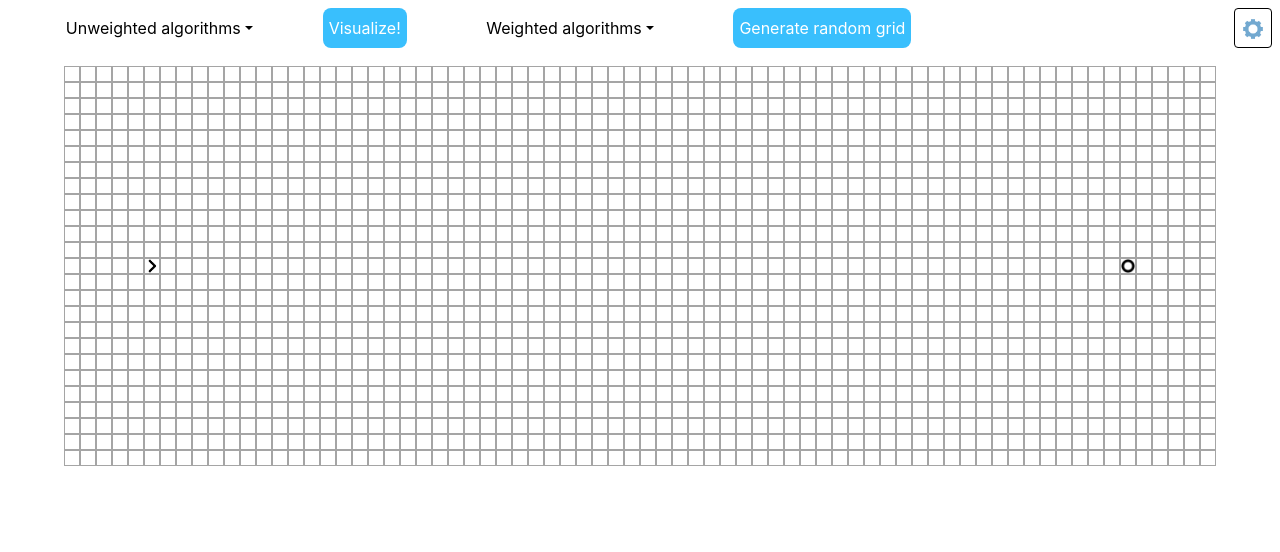
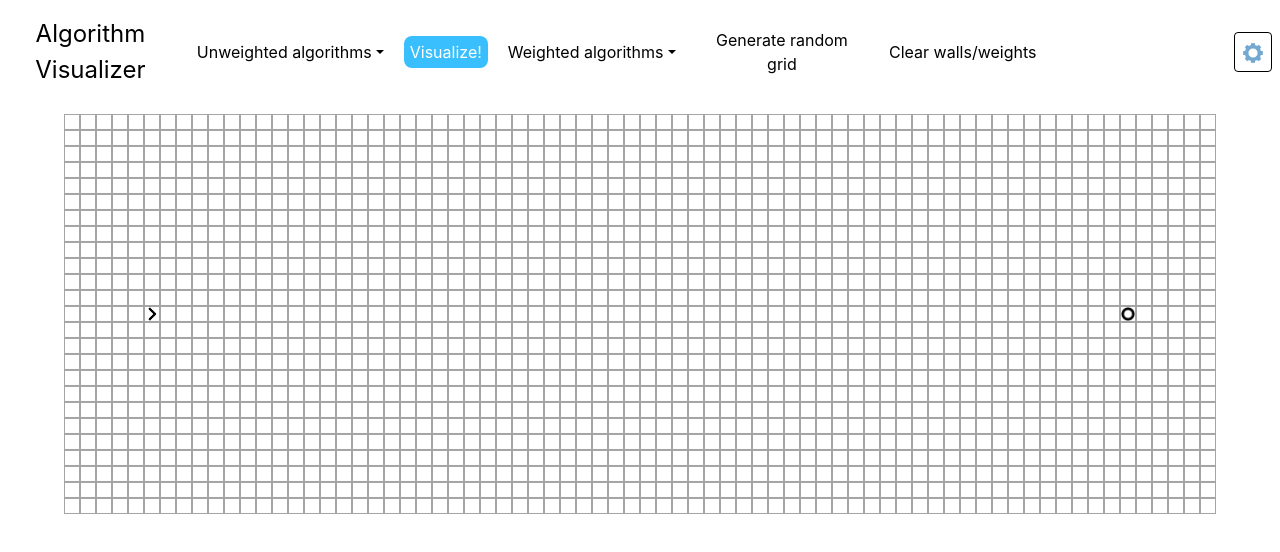
Before and after one commit to Roseak-lin/DS-and-Algorithm-Visualizer, a React (Create React App) app: page / in a window 1280 px wide. Shown: the top 552 px of the page. Built offline with nearby package versions, Linux system fonts and the light colour scheme.

Commit message:
Added a star and re-enabled drag and drop
Added new algorithm

```diff
--- a/public/index.html
+++ b/public/index.html
@@ -9,7 +9,7 @@
   <meta name="description" content="Web site created using create-react-app" />
   <link rel="apple-touch-icon" href="%PUBLIC_URL%/logo192.png" />
 
-  <title>React App</title>
+  <title>DS & Algorithm Visualizer</title>
 </head>
 
 <body>
--- a/src/Algorithms/WeightedSearchAlgorithms.js
+++ b/src/Algorithms/WeightedSearchAlgorithms.js
@@ -1,50 +1,101 @@
+const rows = 25;
+const cols = 72;
+
 var visited;
 var previousNode;
 
 export function dijkstra(grid, startX, startY, endX, endY) {
     // reset visited grid and previousNode grid
-    initializeVisited(grid);
-    resetPreviousNode(grid);
+    resetVisited();
+    resetPreviousNode();
     let q = [], path = [];
-    q.push([startX, startY, null]);
+    q.push([startX, startY, null, null, 0]);
     while (!!q.length) {
-        let currentNode = q.shift();
-        if (currentNode[0] < 0 || currentNode[1] < 0 || currentNode[0] >= 72 || currentNode[1] >= 25 || visited[currentNode[1]][[currentNode[0]]]) {
+        let node = q.shift();
+        if (visited[node[1]][[node[0]]]) {
             continue;
         }
 
-        visited[currentNode[1]][currentNode[0]] = true;
-        path.push([currentNode[0], currentNode[1], currentNode[2], currentNode[3]]);
+        visited[node[1]][node[0]] = true;
+        path.push([node[0], node[1], node[2], node[3]]);
 
-        if (currentNode[2] != null && previousNode[currentNode[1]][currentNode[0]] === null) {
-            previousNode[currentNode[1]][currentNode[0]] = [currentNode[2], currentNode[3]];
+        if (node[2] != null && previousNode[node[1]][node[0]] === null) {
+            previousNode[node[1]][node[0]] = [node[2], node[3]];
         }
 
-        if (currentNode[0] === endX && currentNode[1] === endY) {
+        if (node[0] === endX && node[1] === endY) {
             return path;
         }
 
         // pushing second and third element to allow backtracking to highlight the shortest path
-        if (currentNode[0] + 1 <= 71) {
-            q.push([currentNode[0] + 1, currentNode[1], currentNode[0], currentNode[1]]);
+        if (node[0] + 1 < cols) {
+            q.push([node[0] + 1, node[1], node[0], node[1]]);
         }
 
-        if (currentNode[0] - 1 >= 0) {
-            q.push([currentNode[0] - 1, currentNode[1], currentNode[0], currentNode[1]]);
+        if (node[0] - 1 >= 0) {
+            q.push([node[0] - 1, node[1], node[0], node[1]]);
         }
 
-        if (currentNode[1] + 1 <= 24) {
-            q.push([currentNode[0], currentNode[1] + 1, currentNode[0], currentNode[1]]);
+        if (node[1] + 1 < rows) {
+            q.push([node[0], node[1] + 1, node[0], node[1]]);
         }
 
-        if (currentNode[1] - 1 >= 0) {
-            q.push([currentNode[0], currentNode[1] - 1, currentNode[0], currentNode[1]]);
+        if (node[1] - 1 >= 0) {
+            q.push([node[0], node[1] - 1, node[0], node[1]]);
         }
 
         // sort queue to get the next neighbor with the least weight
-        q = sortQueue(q, grid);
+        q.sort((a, b) => {
+            return grid[a[1]][a[0]].weight - grid[b[1]][b[0]].weight;
+        });
     }
     return path;
+}
+
+export function astar (grid, startX, startY, endX, endY) {
+    resetPreviousNode();
+    resetVisited();
+    let q = [], path = [];
+    q.push([startX, startY, null, null, 0]);
+
+    while (!!q.length) {
+        let node = q.shift();
+        if (visited[node[1]][node[0]]) {
+            continue;
+        }
+
+        visited[node[1]][node[0]] = true;
+        path.push([node[0], node[1], node[2], node[3]]);
+        if (node[2] != null && previousNode[node[1]][node[0]] === null) {
+            previousNode[node[1]][node[0]] = [node[2], node[3]];
+        }
+
+        if (node[0] === endX && node[1] === endY) {
+            return path;
+        }
+
+
+        if (node[0] + 1 < cols) {
+            q.push([node[0] + 1, node[1], node[0], node[1], node[4] + grid[node[1]][node[0]].weight]);
+        }
+
+        if (node[0] - 1 >= 0) {
+            q.push([node[0] - 1, node[1], node[0], node[1], node[4] + grid[node[1]][node[0]].weight]);
+        }
+
+        if (node[1] + 1 < rows) {
+            q.push([node[0], node[1] + 1, node[0], node[1], node[4] + grid[node[1]][node[0]].weight]);
+        }
+
+        if (node[1] - 1 >= 0) {
+            q.push([node[0], node[1] - 1, node[0], node[1], node[4] + grid[node[1]][node[0]].weight]);
+        }
+
+        // sort by path weight and manhatten distance
+        q.sort((a, b) => {
+            return (a[4] + (Math.abs(a[1] - endY) + Math.abs(a[0] - endX))) - (b[4] + (Math.abs(b[1] - endY) + Math.abs(b[0] - endX)));
+        });
+    }
 }
 
 // function that will return the shortest path
@@ -66,31 +117,23 @@ export function weightedShortestPath(startX, startY, path) {
     return shortestPath;
 }
 
-// sorting the queue such that it behaves like a priority queue
-function sortQueue(arr, grid) {
-    arr.sort((a, b) => {
-        return grid[a[1]][a[0]].weight - grid[b[1]][b[0]].weight;
-    });
-    return arr;
-}
-
 // method that re initializes the visited
-function initializeVisited(grid) {
+function resetVisited() {
     visited = [];
-    for (let i = 0; i < grid.length; i++) {
+    for (let i = 0; i < rows; i++) {
         visited.push([]);
-        for (let j = 0; j < grid[i].length; j++) {
+        for (let j = 0; j < cols; j++) {
             visited[i].push(false);
         }
     }
 }
 
 // function to reset grid that helps with finding the shortest path
-function resetPreviousNode(grid) {
+function resetPreviousNode() {
     previousNode = [];
-    for (let i = 0; i < grid.length; i++) {
+    for (let i = 0; i < rows; i++) {
         previousNode.push([]);
-        for (let j = 0; j < grid[i].length; j++) {
+        for (let j = 0; j < cols; j++) {
             previousNode[i].push(null);
         }
     }
--- a/src/App.css
+++ b/src/App.css
@@ -10,14 +10,15 @@
 .grid-square {
     display: inline-block;
     background-color: transparent;
-    border: 0.05vw solid rgb(77, 77, 77, 0.5);
+    border: 1px solid rgb(77, 77, 77, 0.5);
     width: 1.25vw;
     height: 1.25vw;
-    font-size: 0.8vw;
+    font-size: 0.75vw;
     text-align: center;
     overflow: hidden;
     padding: 0;
     margin: 0;
+    user-select: none;
 }
 
 .grid-square:hover {
@@ -82,17 +83,13 @@
 }
 
 .grid-square.selected {
-    background-color: #ED553B;
+    background-color: #28b0ff;
     transition: 0.3s;
 }
 
 .grid-square.unselected {
     color: #000;
     background-color: transparent;
-}
-
-.grid-square.start:hover, .grid-square.end:hover {
-    cursor: grab;
 }
 
 .grid-square.start, .grid-square.end {
@@ -102,8 +99,19 @@
 .grid-square.visited {
     animation: visit-square 0.3s;
     color: #fff;
-    background-color: #173F5F;
+    background-color: #153e90;
     border: 1px solid rgb(255, 255, 255, 0.5);
+}
+
+@keyframes visit-square {
+    from {
+        background-color: #fffb00;
+        border: 0.05vw solid rgb(77, 77, 77, 0.5);
+    }
+    to {
+        background-color: #153e90;
+        border: 0.05vw solid rgb(255, 255, 255, 0.5);
+    }
 }
 
 .grid-square.shortestpath {
@@ -114,6 +122,7 @@
 }
 
 #start {
+    background-color: white;
     margin: 0;
     float: left;
     width: 1.1vw;
@@ -121,21 +130,15 @@
 }
 
 #end {
+    background-color: white;
     margin: 0;
     float: left;
     width: 1.1vw;
     height: 1.1vw;
 }
 
-@keyframes visit-square {
-    from {
-        background-color: #35aeff;
-        border: 0.05vw solid rgb(77, 77, 77, 0.5);
-    }
-    to {
-        background-color: #173F5F;
-        border: 0.05vw solid rgb(255, 255, 255, 0.5);
-    }
+#start:hover, #end:hover {
+    cursor: grab;
 }
 
 /* Nav bar */
@@ -143,14 +146,20 @@
 #nav {
     margin-top: 0.5em;
     margin-bottom: 1em;
+    align-items: center;
 }
 
-#navbar-btn {
+.nav-title {
+    font-size: 1.5em;
+}
+
+.navbar-btn {
     margin: 0 0.25em 0 0.25em;
     border-radius: 0.5em;
     background-color: #39bffd;
     color: #fff;
     border: none;
+    height: 2em;
 }
 
 .nav-link {
@@ -174,6 +183,7 @@
     border-radius: 0.25em;
     border: 1px solid #000;
     background-color: #fff;
+    height: 2.5em;
 }
 
 #gear {
--- a/src/Components/Grid.jsx
+++ b/src/Components/Grid.jsx
@@ -2,12 +2,16 @@ import React from "react";
 import Square from "./GridSquare";
 import NavigationBar from "./NavBar";
 
-import { bfs, dfs, unweightedShortestPath } from "../Algorithms/UnweightedSearchAlgorithms";
+import { bfs, dfs } from "../Algorithms/UnweightedSearchAlgorithms";
+import { dijkstra, astar } from "../Algorithms/WeightedSearchAlgorithms";
 import {
-  dijkstra,
-  weightedShortestPath,
-} from "../Algorithms/WeightedSearchAlgorithms";
+  drawUnweightedShortestPath,
+  drawWeightedShortestPath,
+} from "../Grid-Functions/PathDrawing";
 import Settings from "./Settings";
+
+const gridRows = 25;
+const gridCols = 72;
 
 var unweightedStartNodeX = 5;
 var unweightedStartNodeY = 12;
@@ -28,7 +32,7 @@ export default class Grid extends React.Component {
       weightedGrid: [],
       currGrid: "unweighted",
       algorithm: null,
-      speed: 10,
+      speed: 20,
     };
 
     this.visualizeAlgorithm = this.visualizeAlgorithm.bind(this);
@@ -37,9 +41,9 @@ export default class Grid extends React.Component {
   componentDidMount() {
     // initialize grid
     let grid = [];
-    for (let i = 0; i < 25; i++) {
+    for (let i = 0; i < gridRows; i++) {
       grid.push([]);
-      for (let j = 0; j < 72; j++) {
+      for (let j = 0; j < gridCols; j++) {
         let isStart = i === unweightedStartNodeY && j === unweightedStartNodeX,
           isEnd = i === unweightedEndNodeY && j === unweightedEndNodeX,
           className;
@@ -70,9 +74,9 @@ export default class Grid extends React.Component {
 
     // initialize weighted grid
     grid = [];
-    for (let i = 0; i < 25; i++) {
+    for (let i = 0; i < gridRows; i++) {
       grid.push([]);
-      for (let j = 0; j < 72; j++) {
+      for (let j = 0; j < gridCols; j++) {
         let isStart = i === weightedStartNodeY && j === weightedStartNodeX,
           isEnd = i === weightedEndNodeY && j === weightedEndNodeX,
           className;
@@ -92,7 +96,7 @@ export default class Grid extends React.Component {
           x: j,
           id: i + "-" + j,
           className: className,
-          weight: 0 /*Math.trunc(Math.random() * 5)*/,
+          weight: 0,
         });
       }
     }
@@ -121,7 +125,7 @@ export default class Grid extends React.Component {
     } else {
       const newSquare = {
         ...node,
-        weight: node.weight + 1,
+        weight: node.weight + 1 === 5 ? 0 : node.weight + 1,
       };
       newGrid[y][x] = newSquare;
     }
@@ -151,7 +155,14 @@ export default class Grid extends React.Component {
     }
     setTimeout(() => {
       document.getElementsByClassName("grid")[0].style.pointerEvents = "auto";
-      this.drawUnweightedShortestPath(path);
+      drawUnweightedShortestPath(
+        unweightedStartNodeX,
+        unweightedStartNodeY,
+        unweightedEndNodeX,
+        unweightedEndNodeY,
+        speed,
+        path
+      );
     }, path.length * speed);
   }
 
@@ -175,32 +186,15 @@ export default class Grid extends React.Component {
     }
     setTimeout(() => {
       document.getElementsByClassName("grid")[0].style.pointerEvents = "auto";
-      this.drawUnweightedShortestPath(path)
+      drawUnweightedShortestPath(
+        unweightedStartNodeX,
+        unweightedStartNodeY,
+        unweightedEndNodeX,
+        unweightedEndNodeY,
+        speed,
+        path
+      );
     }, path.length * speed);
-  }
-
-  drawUnweightedShortestPath(path) {
-    document.getElementsByClassName("grid")[0].style.pointerEvents = "none";
-    const shortestPath = unweightedShortestPath(
-      unweightedStartNodeX,
-      unweightedStartNodeY,
-      unweightedEndNodeX,
-      unweightedEndNodeY,
-      path
-    );
-
-    let speed = this.state.speed;
-
-    for (let i = 0; i < shortestPath.length; i++) {
-      setTimeout(() => {
-        let id = shortestPath[i][1] + "-" + shortestPath[i][0];
-        document.getElementById(id).className = "grid-square shortestpath"
-      }, speed * i * 2);
-    }
-
-    setTimeout(() => {
-      document.getElementsByClassName("grid")[0].style.pointerEvents = "auto";
-    }, speed * shortestPath.length * 2);
   }
 
   /********************* Weighted algorithms *********************/
@@ -213,7 +207,7 @@ export default class Grid extends React.Component {
       weightedEndNodeX,
       weightedEndNodeY
     );
-    const speed = this.state.speed;
+    let speed = this.state.speed;
 
     for (let i = 1; i < path.length - 1; i++) {
       setTimeout(() => {
@@ -225,28 +219,33 @@ export default class Grid extends React.Component {
 
     setTimeout(() => {
       document.getElementsByClassName("grid")[0].style.pointerEvents = "auto";
-      this.drawWeightedShortestPath(path);
+      drawWeightedShortestPath(weightedEndNodeX, weightedEndNodeY, speed, path);
     }, path.length * speed);
   }
 
-  drawWeightedShortestPath(path) {
+  animateAstar(grid) {
     document.getElementsByClassName("grid")[0].style.pointerEvents = "none";
-    let speed = this.state.speed;
-    const shortestPath = weightedShortestPath(
+    const path = astar(
+      grid,
       weightedStartNodeX,
       weightedStartNodeY,
-      path
+      weightedEndNodeX,
+      weightedEndNodeY
     );
-    for (let i = 0; i < shortestPath.length; i++) {
+
+    let speed = this.state.speed;
+
+    for (let i = 1; i < path.length - 1; i++) {
       setTimeout(() => {
-        let id = shortestPath[i][1] + "-" + shortestPath[i][0];
-        document.getElementById(id).className = "grid-square shortestpath";
-      }, speed * i * 2);
+        let id = path[i][1] + "-" + path[i][0];
+        document.getElementById(id).className = "grid-square visited";
+      }, speed * i);
     }
 
     setTimeout(() => {
       document.getElementsByClassName("grid")[0].style.pointerEvents = "auto";
-    }, shortestPath.length * speed * 2);
+      drawWeightedShortestPath(weightedEndNodeX, weightedEndNodeY, speed, path);
+    }, speed * path.length);
   }
 
   /////////////////// visualize button function //////////////////////////
@@ -262,6 +261,9 @@ export default class Grid extends React.Component {
         break;
       case "Dijkstra's":
         this.animateDijkstra(mainGrid);
+        break;
+      case "A*":
+        this.animateAstar(mainGrid);
         break;
       default:
         document.getElementById("popup").style.display = "block";
@@ -286,12 +288,30 @@ export default class Grid extends React.Component {
   changeGrid(type) {
     resetGrid();
     if (type === "weighted" && this.state.currGrid === "unweighted") {
+      document.getElementById(unweightedStartNodeY + "-" + unweightedStartNodeX).classList.replace("start", "unselected");
+      document.getElementById(unweightedEndNodeY + "-" + unweightedEndNodeX).classList.replace("end", "unselected");
+      document
+        .getElementById(weightedStartNodeY + "-" + weightedStartNodeX)
+        .appendChild(document.getElementById("start"));
+      document
+        .getElementById(weightedEndNodeY + "-" + weightedEndNodeX)
+        .appendChild(document.getElementById("end"));
+
       this.setState({
         unweightedGrid: this.state.mainGrid,
         mainGrid: this.state.weightedGrid,
         currGrid: "weighted",
       });
     } else if (type === "unweighted" && this.state.currGrid === "weighted") {
+      document.getElementById(weightedStartNodeY + "-" + weightedStartNodeX).classList.replace("start", "unselected");
+      document.getElementById(weightedEndNodeY + "-" + weightedEndNodeX).classList.replace("end", "unselected");
+      document
+        .getElementById(unweightedStartNodeY + "-" + unweightedStartNodeX)
+        .appendChild(document.getElementById("start"));
+      document
+        .getElementById(unweightedEndNodeY + "-" + unweightedEndNodeX)
+        .appendChild(document.getElementById("end"));
+
       this.setState({
         weightedGrid: this.state.mainGrid,
         mainGrid: this.state.unweightedGrid,
@@ -303,9 +323,12 @@ export default class Grid extends React.Component {
   generateRandomGrid() {
     let grid = this.state.mainGrid.slice();
     if (this.state.currGrid === "unweighted") {
-      for (let i = 0; i < 25; i++) {
-        for (let j = 0; j < 72; j++) {
-          if ((i === unweightedStartNodeY && j === unweightedStartNodeX) || (i === unweightedEndNodeY && j === unweightedEndNodeX)) {
+      for (let i = 0; i < gridRows; i++) {
+        for (let j = 0; j < gridCols; j++) {
+          if (
+            (i === unweightedStartNodeY && j === unweightedStartNodeX) ||
+            (i === unweightedEndNodeY && j === unweightedEndNodeX)
+          ) {
             continue;
           }
           grid[i][j].isWall = Math.random() * 5 > 4;
@@ -320,8 +343,8 @@ export default class Grid extends React.Component {
         this.setState({ unweightedGrid: grid });
       }
     } else {
-      for (let i = 0; i < 25; i++) {
-        for (let j = 0; j < 72; j++) {
+      for (let i = 0; i < gridRows; i++) {
+        for (let j = 0; j < gridCols; j++) {
           if (i === weightedEndNodeY && j === weightedEndNodeX) {
             grid[i][j].weight = 0;
             continue;
@@ -336,6 +359,71 @@ export default class Grid extends React.Component {
       }
     }
   }
+
+  clearWeightsAndWalls() {
+    let grid = [];
+    if (this.state.currGrid === "unweighted") {
+      for (let i = 0; i < gridRows; i++) {
+        grid.push([]);
+        for (let j = 0; j < gridCols; j++) {
+          let isStart =
+              i === unweightedStartNodeY && j === unweightedStartNodeX,
+            isEnd = i === unweightedEndNodeY && j === unweightedEndNodeX,
+            className;
+          if (i === unweightedStartNodeY && j === unweightedStartNodeX) {
+            isStart = true;
+            className = "grid-square start";
+          } else if (i === unweightedEndNodeY && j === unweightedEndNodeX) {
+            isEnd = true;
+            className = "grid-square end";
+          } else {
+            className = "grid-square unselected";
+          }
+          grid[i].push({
+            isStart: isStart,
+            isEnd: isEnd,
+            y: i,
+            x: j,
+            id: i + "-" + j,
+            isWall: false,
+            weight: 0,
+            className: className,
+          });
+        }
+      }
+    } else {
+      for (let i = 0; i < gridRows; i++) {
+        grid.push([]);
+        for (let j = 0; j < gridCols; j++) {
+          let isStart =
+              i === unweightedStartNodeY && j === unweightedStartNodeX,
+            isEnd = i === unweightedEndNodeY && j === unweightedEndNodeX,
+            className;
+          if (i === unweightedStartNodeY && j === unweightedStartNodeX) {
+            isStart = true;
+            className = "grid-square start";
+          } else if (i === unweightedEndNodeY && j === unweightedEndNodeX) {
+            isEnd = true;
+            className = "grid-square end";
+          } else {
+            className = "grid-square unselected";
+          }
+          grid[i].push({
+            isStart: isStart,
+            isEnd: isEnd,
+            y: i,
+            x: j,
+            id: i + "-" + j,
+            isWall: false,
+            weight: null,
+            className: className,
+          });
+        }
+      }
+    }
+    this.setState({ mainGrid: grid });
+  }
+
   // Render ///////////////////////////////////////////////////
   render() {
     const { mainGrid } = this.state;
@@ -347,7 +435,8 @@ export default class Grid extends React.Component {
           changeAlgorithm={(key) => this.changeAlgorithm(key)}
           changeGrid={(type) => this.changeGrid(type)}
           algorithm={this.state.algorithm}
-          resetGrid={() => this.generateRandomGrid()}
+          generateNewGrid={() => this.generateRandomGrid()}
+          clearWeightsAndWalls={() => this.clearWeightsAndWalls()}
         />
         {mainGrid.map((row, key) => {
           return (
@@ -374,11 +463,14 @@ export default class Grid extends React.Component {
 // JavaScript functions
 
 const resetGrid = () => {
-  for (let i = 0; i < 25; i++) {
-    for (let j = 0; j < 72; j++) {
+  for (let i = 0; i < gridRows; i++) {
+    for (let j = 0; j < gridCols; j++) {
       // set visited nodes to blank nodes
       let node = document.getElementById(i + "-" + j);
-      if (node.classList.contains("visited") || node.classList.contains("shortestpath")) {
+      if (
+        node.classList.contains("visited") ||
+        node.classList.contains("shortestpath")
+      ) {
         node.className = "grid-square unselected";
       }
     }
@@ -386,8 +478,6 @@ const resetGrid = () => {
 };
 
 // drag and drop functions
-
-/////////////////////////// currently incative //////////////////////////////
 const drag = (id) => (e) => {
   let data = [e.target.id, id];
   e.dataTransfer.setData("data", JSON.stringify(data));
@@ -395,7 +485,7 @@ const drag = (id) => (e) => {
 
 const drop = (id, grid) => (e) => {
   e.preventDefault();
-  var data = JSON.parse(e.dataTransfer.getData("data"));
+  let data = JSON.parse(e.dataTransfer.getData("data"));
   let stringStartId = String(data[1]),
     stringEndId = String(id);
   e.target.appendChild(document.getElementById(data[0]));
@@ -405,7 +495,7 @@ const drop = (id, grid) => (e) => {
     );
 
   if (grid === "unweighted") {
-    if (data === "start") {
+    if (data[0] === "start") {
       unweightedStartNodeX = x;
       unweightedStartNodeY = y;
       document.getElementById(stringEndId).className = "grid-square start";
@@ -418,7 +508,7 @@ const drop = (id, grid) => (e) => {
       .getElementById(stringStartId)
       .classList.replace("end", "unselected");
   } else {
-    if (data === "start") {
+    if (data[0] === "start") {
       weightedStartNodeX = x;
       weightedStartNodeY = y;
       document.getElementById(stringEndId).className = "grid-square start";
--- a/src/Components/GridSquare.jsx
+++ b/src/Components/GridSquare.jsx
@@ -22,7 +22,7 @@ export default class Square extends React.Component {
         <div className={className} id={id}>
           <img
             src={right_arrow}
-            draggable={false}
+            draggable={true}
             onDragStart={(event) => {
               drag(event);
             }}
@@ -37,7 +37,7 @@ export default class Square extends React.Component {
         <div className={className} id={id}>
           <img
             src={circle}
-            draggable={false}
+            draggable={true}
             onDragStart={(event) => {
               drag(event);
             }}
--- a/src/Components/NavBar.jsx
+++ b/src/Components/NavBar.jsx
@@ -6,9 +6,16 @@ import gear from "../Images/gear.png";
 
 export default class NavigationBar extends React.Component {
   render() {
-    const { changeAlgorithm, changeGrid, onClick, resetGrid } = this.props;
+    const {
+      changeAlgorithm,
+      changeGrid,
+      onClick,
+      generateNewGrid,
+      clearWeightsAndWalls,
+    } = this.props;
     return (
       <Nav
+        responsive
         justify
         id="nav"
         style={{ width: 100 + "%" }}
@@ -18,6 +25,10 @@ export default class NavigationBar extends React.Component {
           changeAlgorithm(eventKey);
         }}
       >
+        <Nav.Item>
+          <Nav.Link className="nav-title">Algorithm Visualizer</Nav.Link>
+        </Nav.Item>
+
         <NavDropdown title="Unweighted algorithms">
           <NavDropdown.Item
             eventKey="BFS"
@@ -37,7 +48,7 @@ export default class NavigationBar extends React.Component {
           </NavDropdown.Item>
         </NavDropdown>
 
-        <button id="navbar-btn" onClick={onClick}>
+        <button className="navbar-btn" onClick={onClick}>
           Visualize
           {this.props.algorithm == null ? "" : " " + this.props.algorithm}!
         </button>
@@ -61,9 +72,21 @@ export default class NavigationBar extends React.Component {
           </NavDropdown.Item>
         </NavDropdown>
 
-        <button id="navbar-btn" onClick={resetGrid}>
-          Generate random grid
-        </button>
+        <Nav.Item
+          onClick={() => {
+            generateNewGrid();
+          }}
+        >
+          <Nav.Link>Generate random grid</Nav.Link>
+        </Nav.Item>
+
+        <Nav.Item
+          onClick={() => {
+            clearWeightsAndWalls();
+          }}
+        >
+          <Nav.Link>Clear walls/weights</Nav.Link>
+        </Nav.Item>
 
         <Nav.Item>
           {/* Blank space to seperate settings from algorithms */}
--- a/src/Components/Settings.jsx
+++ b/src/Components/Settings.jsx
@@ -45,7 +45,7 @@ export default class Settings extends React.Component {
                 </td>
                 <td>
                   <button
-                    className="speed-btn inactive"
+                    className="speed-btn active"
                     onClick={() => this.changeSpeed("med", 1)}
                   >
                     Medium
@@ -53,7 +53,7 @@ export default class Settings extends React.Component {
                 </td>
                 <td>
                   <button
-                    className="speed-btn active"
+                    className="speed-btn inactive"
                     onClick={() => this.changeSpeed("fast", 2)}
                   >
                     Fast
--- /dev/null
+++ b/src/Grid-Functions/PathDrawing.js
@@ -0,0 +1,42 @@
+import { unweightedShortestPath } from "../Algorithms/UnweightedSearchAlgorithms"
+import { weightedShortestPath } from "../Algorithms/WeightedSearchAlgorithms"
+
+export function drawWeightedShortestPath(weightedStartNodeX, weightedStartNodeY, speed, path) {
+    document.getElementsByClassName("grid")[0].style.pointerEvents = "none";
+    const shortestPath = weightedShortestPath(
+        weightedStartNodeX,
+        weightedStartNodeY,
+        path
+    );
+    for (let i = 0; i < shortestPath.length; i++) {
+        setTimeout(() => {
+            let id = shortestPath[i][1] + "-" + shortestPath[i][0];
+            document.getElementById(id).className = "grid-square shortestpath";
+        }, speed * i * 2);
+    }
+
+    setTimeout(() => {
+        document.getElementsByClassName("grid")[0].style.pointerEvents = "auto";
+    }, shortestPath.length * speed * 2);
+}
+
+export function drawUnweightedShortestPath(unweightedStartNodeX, unweightedStartNodeY, unweightedEndNodeX, unweightedEndNodeY, speed, path) {
+    document.getElementsByClassName("grid")[0].style.pointerEvents = "none";
+    const shortestPath = unweightedShortestPath(
+        unweightedStartNodeX,
+        unweightedStartNodeY,
+        unweightedEndNodeX,
+        unweightedEndNodeY,
+        path
+    );
+    for (let i = 0; i < shortestPath.length; i++) {
+        setTimeout(() => {
+            let id = shortestPath[i][1] + "-" + shortestPath[i][0];
+            document.getElementById(id).className = "grid-square shortestpath";
+        }, speed * i * 2);
+    }
+
+    setTimeout(() => {
+        document.getElementsByClassName("grid")[0].style.pointerEvents = "auto";
+    }, speed * shortestPath.length * 2);
+}
```
Also changed, not shown: src/Algorithms/UnweightedSearchAlgorithms.js (+13 -11 lines), 1 other file (tests, documents, lock files or other folders).
